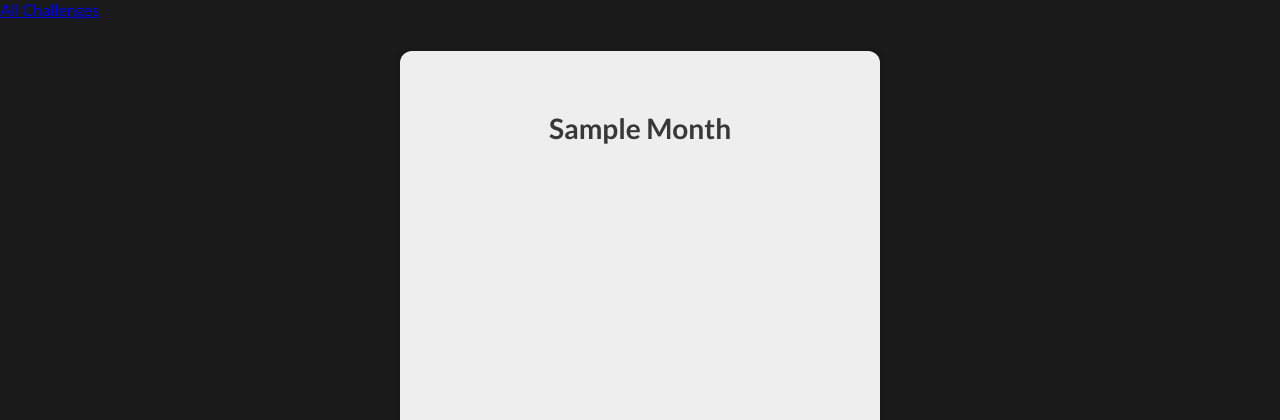
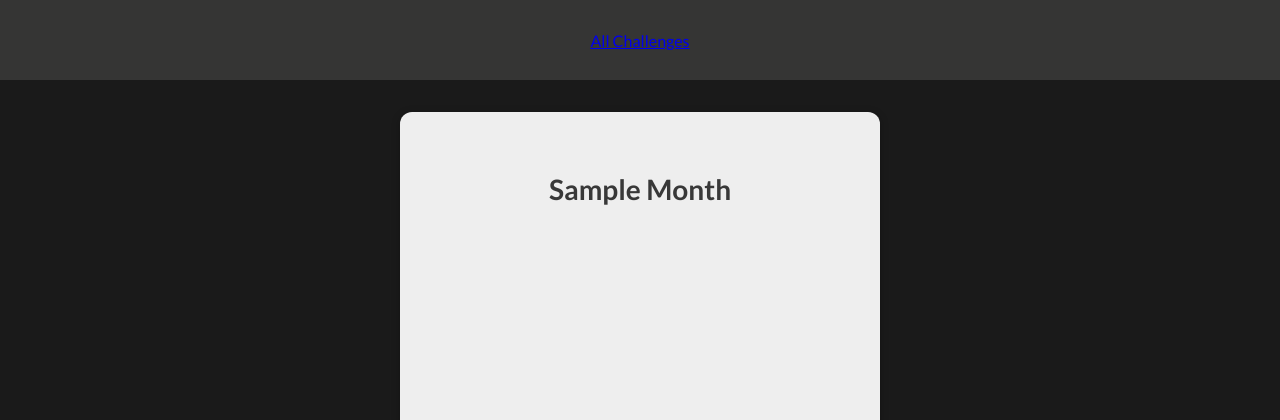
Before and after one commit to MBANS8A1/Monthly_Challenges, a Django app: template challenges/templates/challenges/index.html in a window 1280 px wide. Shown: the top 420 px of the page. Run offline with Django 5.2, Linux system fonts and the light colour scheme; the template is opened without the code that fills it: most values are stand-ins (such as "Sample title", 1, 10 or a date in 2020); parts of the project's set-up code (start-up, migrations or seed data) failed here and were passed over.

Commit message:
In the challenges specific static folder I created an includes folder, which houses the header.css file, which I will use to style the header.html partial/snippet. I integrated the path to the css file in the css_files block in index.html.

```diff
--- a/challenges/static/challenges/includes/header.css
+++ b/challenges/static/challenges/includes/header.css
@@ -0,0 +1,14 @@
+header{
+    width: 100%;
+    height: 5rem;
+    background-color: #353534;
+
+}
+
+header nav{
+    width: 100%;
+    height: 100%;
+    display: flex;
+    justify-content: center;
+    align-items: center;
+}
--- a/challenges/templates/challenges/index.html
+++ b/challenges/templates/challenges/index.html
@@ -3,6 +3,8 @@
 
 {% block css_files%}
   <link rel="stylesheet" href="{% static "challenges/challenges.css" %}" />
+  <link rel="stylesheet" href="{% static "challenges/includes/header.css" %}" />
+
 {%endblock %}
 
 {% block page_title %}
```
